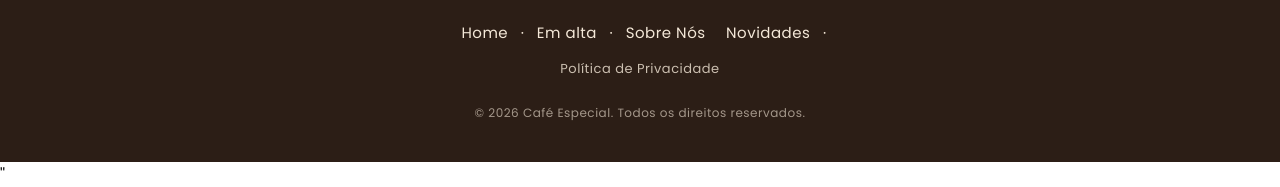
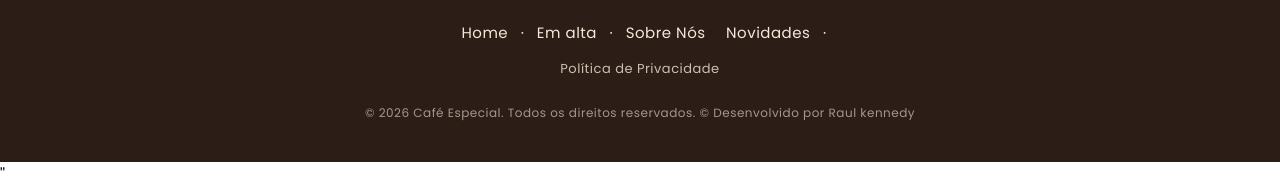
Before and after one commit to Rk99dev/site-cafe-raul, a plain HTML site: page index.html in a window 1280 px wide. Shown: the part 5079-5266 px from the top of the page. Drawn offline with Linux system fonts and the light colour scheme.

Commit message:
Coloquei meu nome no footer

```diff
--- a/index.html
+++ b/index.html
@@ -269,7 +269,8 @@
       </div>
 
       <div class="copyright">
-        &copy; 2026 Café Especial. Todos os direitos reservados.
+        &copy; 2026 Café Especial. Todos os direitos reservados. &copy;
+        Desenvolvido por Raul kennedy
       </div>
     </footer>
     ''
```
